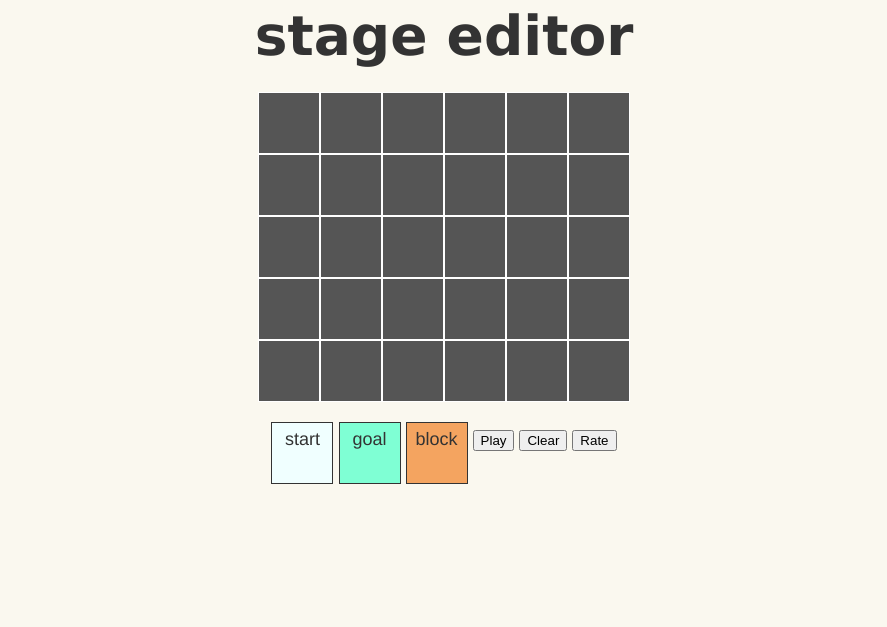
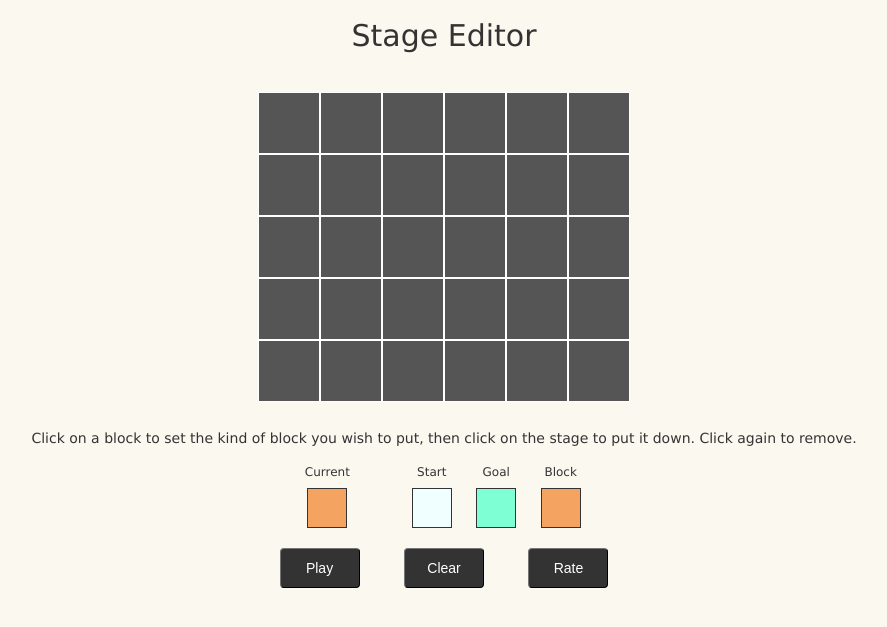
Before and after one commit to kevinpamplona/pdm, a Django app: page /stage/editor in a window 1280 px wide. Shown: the top 627 px of the page, without its empty margins (196-1083 px from the left). Run offline with Django 3.2, Linux system fonts and the light colour scheme; some libraries are stand-ins or nearby versions.

Commit message:
Click interface, commented out droppable. Allow removal of blocks, rework frontend.

```diff
--- a/assets/javascript/canvas-engine.js
+++ b/assets/javascript/canvas-engine.js
@@ -5,25 +5,27 @@ var canvas_directory = new Array();
 var CANVAS_WIDTH = 6;
 var CANVAS_HEIGHT = 5;
 
+var currentElement = "block";
+
 // initialize all the divs for the canvas
 function init_canvas() {
   // initialtize draggable start tiles
-  $("<div id='elements-start' class='elements'>start</div>").data('element-type', 'start-type').appendTo( '#elements-start-slot' ).draggable({
-    revert: true,
-    helper: 'clone'
-  });
+  // $("<div id='elements-start' class='elements'>start</div>").data('element-type', 'start-type').appendTo( '#elements-start-slot' ).draggable({
+  //   revert: true,
+  //   helper: 'clone'
+  // });
 
-  // initialize draggable goal tiles
-  $("<div id='elements-goal' class='elements'>goal</div>").data('element-type', 'goal-type').appendTo( '#elements-goal-slot' ).draggable({
-    revert: true,
-    helper: 'clone'
-  });
+  // // initialize draggable goal tiles
+  // $("<div id='elements-goal' class='elements'>goal</div>").data('element-type', 'goal-type').appendTo( '#elements-goal-slot' ).draggable({
+  //   revert: true,
+  //   helper: 'clone'
+  // });
 
-  // initialize draggable block tiles
-  $("<div id='elements-block' class='elements'>block</div>").data('element-type', 'block-type').appendTo( '#elements-block-slot' ).draggable({
-    revert: true,
-    helper: 'clone'
-  });
+  // // initialize draggable block tiles
+  // $("<div id='elements-block' class='elements'>block</div>").data('element-type', 'block-type').appendTo( '#elements-block-slot' ).draggable({
+  //   revert: true,
+  //   helper: 'clone'
+  // });
 
   // add the #canvas-row divs in '#allrows'
   for (var y = 0; y < CANVAS_HEIGHT; y++) {
@@ -57,10 +59,31 @@ function init_canvas() {
       $("<div class='" + canvas_col_class + "'>" + tile_text + "</div>").data( {'coordinates': [x, y]} ).appendTo('#' + div_id).droppable({
         accept: '.elements',
         hoverClass: 'hovered',
-        drop: handleElementDrop
+        // drop: handleElementDrop
       });
     }
   }
+
+  // add click event to each div
+  $('.canvas-droppable').click(function() {
+    var placedClass = "placed-element-" + currentElement;
+    var coordinates = $(this).data('coordinates');
+    if ($(this).hasClass(placedClass)) {
+      $(this).removeClass(placedClass);
+      $.each(canvas_directory, function(i){
+        if(canvas_directory[i].coordinates === coordinates) {
+          canvas_directory.splice(i,1);
+          return false;
+        }
+      });
+    } else {
+      $(this).removeClass();
+      $(this).addClass("canvas-droppable ui-droppable");
+      $(this).addClass(placedClass);
+      // create a canvas_node object and add to the canvas directory
+      canvas_directory.push(new canvas_node(currentElement + '-type', $(this).data('coordinates')));
+    }
+  });
 }
 
 // canvas node objects with a specified element type and its coordinate
@@ -250,10 +273,24 @@ function clearStage() {
     $(this).removeClass();
     $(this).addClass("canvas-droppable ui-droppable");
   });
+  canvas_directory = new Array();
 }
 
 $(function () {
   $('#savebutton').click(function() { renderStage("save"); });
   $('#renderbutton').click(function() { renderStage("play"); });
   $('#restartbutton').click(function() { clearStage(); });
+
+  $('#elements-start-slot').click(function() {
+    currentElement = "start";
+    $('.elements-slot-current').attr('id', 'elements-current-start');
+  });
+  $('#elements-goal-slot').click(function() {
+    currentElement = "goal";
+    $('.elements-slot-current').attr('id', 'elements-current-goal');
+  });
+  $('#elements-block-slot').click(function() {
+    currentElement = "block";
+    $('.elements-slot-current').attr('id', 'elements-current-block');
+  });
 });
--- a/assets/stylesheets/style.css
+++ b/assets/stylesheets/style.css
@@ -4,19 +4,14 @@ html, body {
   background: #faf8ef;
 
   color: #333333;
-  font-family: "Clear Sans", "Helvetica Neue", Arial, sans-serif;
+  font-family: "lucida grande", "Helvetica Neue", sans-serif;
   font-size: 18px;
 }
 
 h1.title {
-  font-size: 55px;
-  font-weight: bold;
+  font-size: 30px;
   margin: 20px 0;
-  display: block;
-}
-
-h1, h2, h3, h4 {
-  font-family: "Lucida Sans Unicode", "Lucida Grande", sans-serif;
+  font-weight: normal;
 }
 
 #editor-main {
@@ -37,6 +32,7 @@ h1, h2, h3, h4 {
 }
 
 #editor-controls {
+  font-size: 14px;
   display: block;
   margin: 0 auto;
   min-width: 700px;
@@ -45,18 +41,17 @@ h1, h2, h3, h4 {
 }
 
 .editor-control {
-  display: inline-block;
 }
 
-#elements-start-slot {
+#elements-start-slot, #elements-current-start {
   background-color: azure;
 }
 
-#elements-goal-slot {
+#elements-goal-slot, #elements-current-goal {
   background-color: aquamarine;
 }
 
-#elements-block-slot {
+#elements-block-slot, #elements-current-block {
   background-color: sandybrown;
 }
 
@@ -65,14 +60,47 @@ h1, h2, h3, h4 {
   margin: 5px auto;
 }
 
-.elements-slot {
+.palette-slot {
   display: inline-block;
   width: 60px;
-  height: 60px;
+  font-size: 12px;
+}
+
+.palette-slot-current {
+  margin-right: 40px;
+}
+
+.elements-slot {
+  width: 40px;
+  height: 40px;
   border: 1px solid #333;
+  margin: 0 auto;
+  box-sizing: border-box;
+}
+
+.elements-slot-clickable:hover {
+  border-width: 3px;
 }
 
 .navbutton {
+  color: white;
+  font-weight: 200;
+  margin: 20px;
+  height: 40px;
+  width: 80px;
+  background-color: #333333;
+  border-color: #222222;
+  padding: 5px 8px;
+  font-size: 14px;
+  line-height: 1.33;
+  border-radius: 4px;
+  border-width: 1px;
+}
+
+.navbutton:hover {
+  background-color: white;
+  color: black;
+  border-color: black;
 }
 
 .canvas-row {
--- a/stage/editor.html
+++ b/stage/editor.html
@@ -2,7 +2,7 @@
 <html lang="en">
 
 <head>
-  <title>platform design madness: stage editor</title>
+  <title>Platform Design Madness: Stage Editor</title>
   <meta http-equiv="Content-Type" content="text/html;charset=utf-8">
   <link rel="stylesheet" type="text/css" href="/assets/stylesheets/style.css">
   <script type="text/javascript" src="http://ajax.googleapis.com/ajax/libs/jquery/1.5.0/jquery.min.js"></script>
@@ -12,7 +12,7 @@
 
 <body onload="init_canvas()">
   <div id="editor-main">
-    <h1 class="title">stage editor</h1>
+    <h1 class="title">Stage Editor</h1>
 
     <div id="editor-canvas">
       <div id="allrows"></div>
@@ -20,10 +20,25 @@
 
     <div id="editor-controls">
 
+      Click on a block to set the kind of block you wish to put, then click on the stage to put it down. Click again to remove.
+
       <div id="editor-palette" class="editor-control">
-        <div id="elements-start-slot" class="elements-slot"></div>
-        <div id="elements-goal-slot" class="elements-slot"></div>
-        <div id="elements-block-slot" class="elements-slot"></div>
+        <div class="palette-slot palette-slot-current">
+          <div class="element-type">Current</div>
+          <div id="elements-current-block" class="elements-slot elements-slot-current"></div>
+        </div>
+        <div class="palette-slot">
+          <div class="element-type">Start</div>
+          <div id="elements-start-slot" class="elements-slot elements-slot-clickable"></div>
+        </div>
+        <div class="palette-slot">
+          <div class="element-type">Goal</div>
+          <div id="elements-goal-slot" class="elements-slot elements-slot-clickable"></div>
+        </div>
+        <div class="palette-slot">
+          <div class="element-type">Block</div>
+          <div id="elements-block-slot" class="elements-slot elements-slot-clickable"></div>
+        </div>
       </div>
 
       <div id="editor-dashboard" class="editor-control">
```
